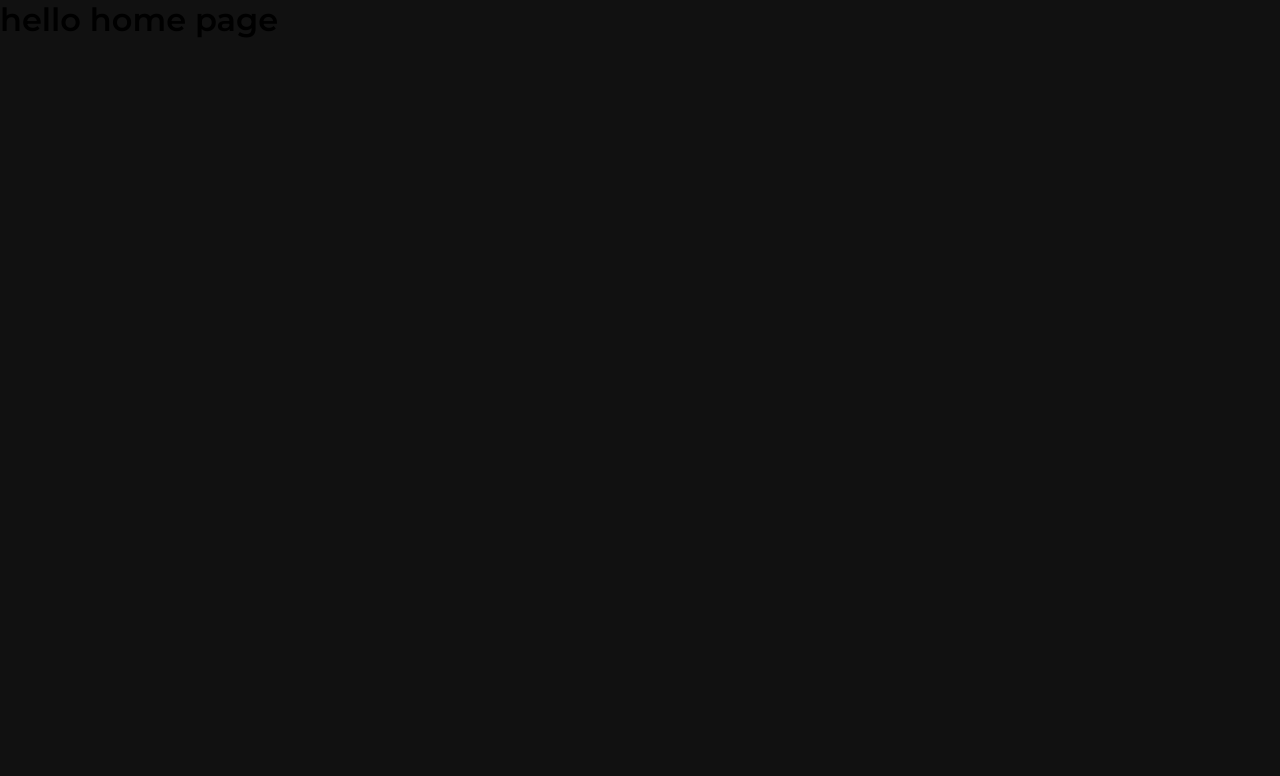
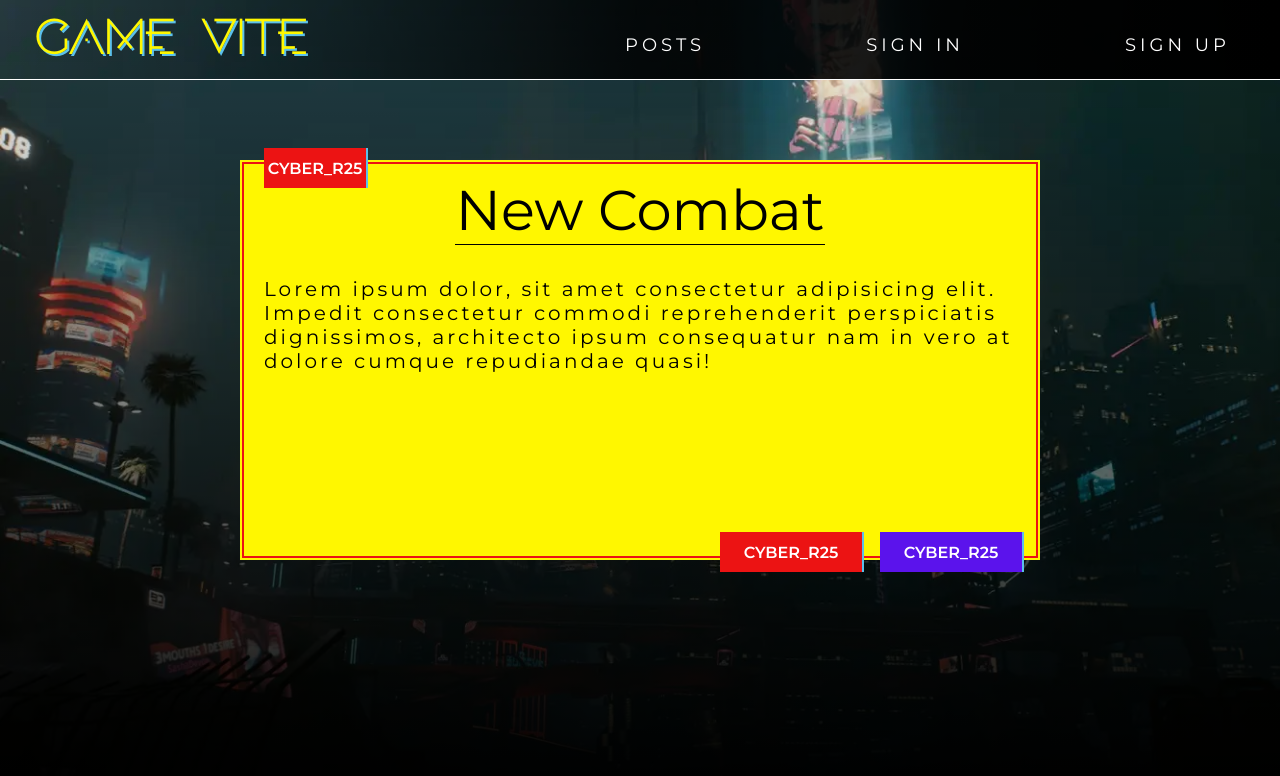
Before and after one commit to kkuczniak/vite-blog, a React (Vite) app in the folder vite-project/: page / in a window 1280 px wide. Shown: the top 776 px of the page. Built offline with nearby package versions, Linux system fonts and the light colour scheme.

Commit message:
home background and navBar styles fix

```diff
--- a/vite-project/src/pages/home.tsx
+++ b/vite-project/src/pages/home.tsx
@@ -1,7 +1,18 @@
+import BlogPost from '../components/BlogPost';
+import Navigation from '../components/Navigation';
 import IPageProps from '../interfaces/page';
+import styles from '../styles/home.module.scss';
 
 const HomePage: React.FunctionComponent<IPageProps> = (props) => {
-  return <h1>hello home page</h1>;
+  return (
+    <div className={styles.container}>
+      <Navigation />
+
+      <section className={styles.BlogPostSection}>
+        <BlogPost />
+      </section>
+    </div>
+  );
 };
 
 export default HomePage;
--- a/vite-project/src/styles/components/Navigation.module.scss
+++ b/vite-project/src/styles/components/Navigation.module.scss
@@ -5,6 +5,12 @@
 }
 
 .nav {
+  background: linear-gradient(
+    to right,
+    transparent,
+    rgba(0, 0, 0, 0.842),
+    rgb(0, 0, 0)
+  );
   display: flex;
   width: 100%;
   border-bottom: 1px solid #fff;
--- /dev/null
+++ b/vite-project/src/styles/home.module.scss
@@ -0,0 +1,12 @@
+.container {
+  min-height: 100vh;
+  background-image: linear-gradient(to bottom, transparent, rgb(0, 0, 0)),
+    url('../assets/homeBg.webp');
+  background-size: cover;
+}
+.BlogPostSection {
+  display: flex;
+  flex-direction: column;
+  align-items: center;
+  margin-top: 5rem;
+}
```
Also changed, not shown: vite-project/src/assets/homeBg.webp (added).
